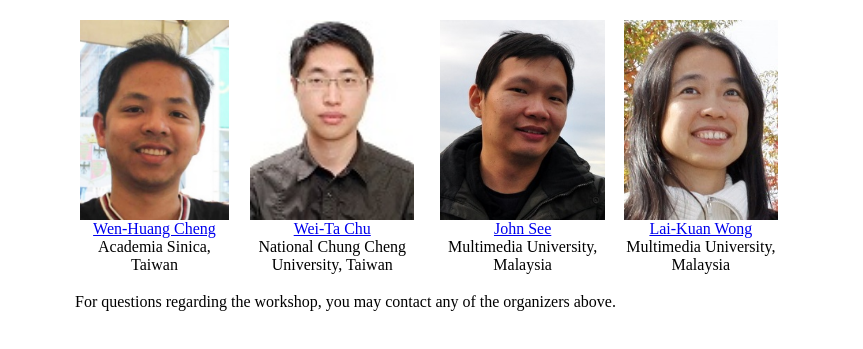
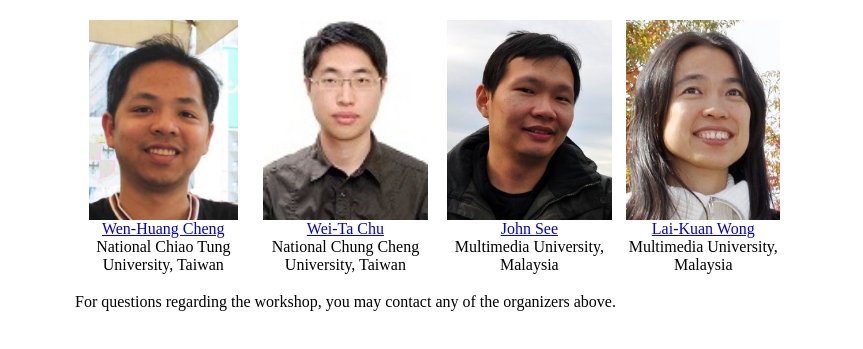
Before and after one commit to AIAesthetics/AIAesthetics.github.io, a plain HTML site: page people.html in a window 1280 px wide. Shown: the part 271-620 px from the top of the page, without its empty margins (208-1071 px from the left). Drawn offline with Linux system fonts and the light colour scheme.

Commit message:
Update people.html

```diff
--- a/people.html
+++ b/people.html
@@ -66,7 +66,7 @@ function MM_swapImage() { //v3.0
 					<td align=center>
 					<img src="images/wen-huang.jpg" height=200><br />
 					<a href="mailto:whcheng@citi.sinica.edu.tw">Wen-Huang Cheng</a><br />
-					Academia Sinica, Taiwan
+					National Chiao Tung University, Taiwan
 					</td>
 					<td align=center>
 					<img src="images/wei-ta.jpg"height=200><br />
```
